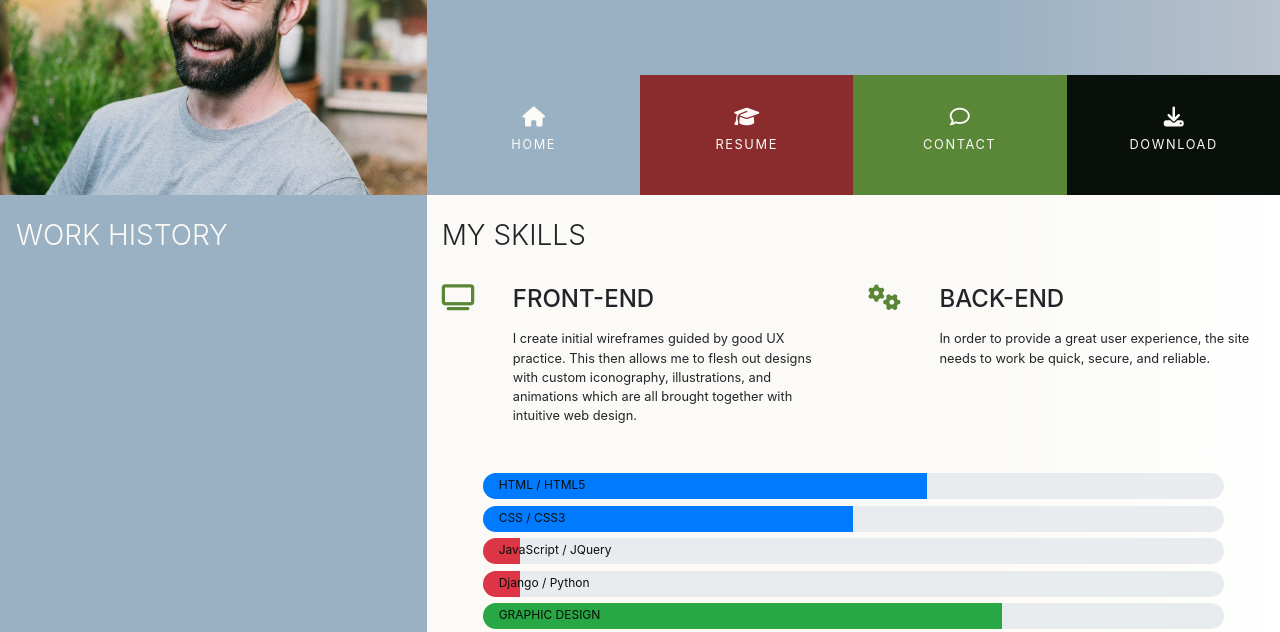
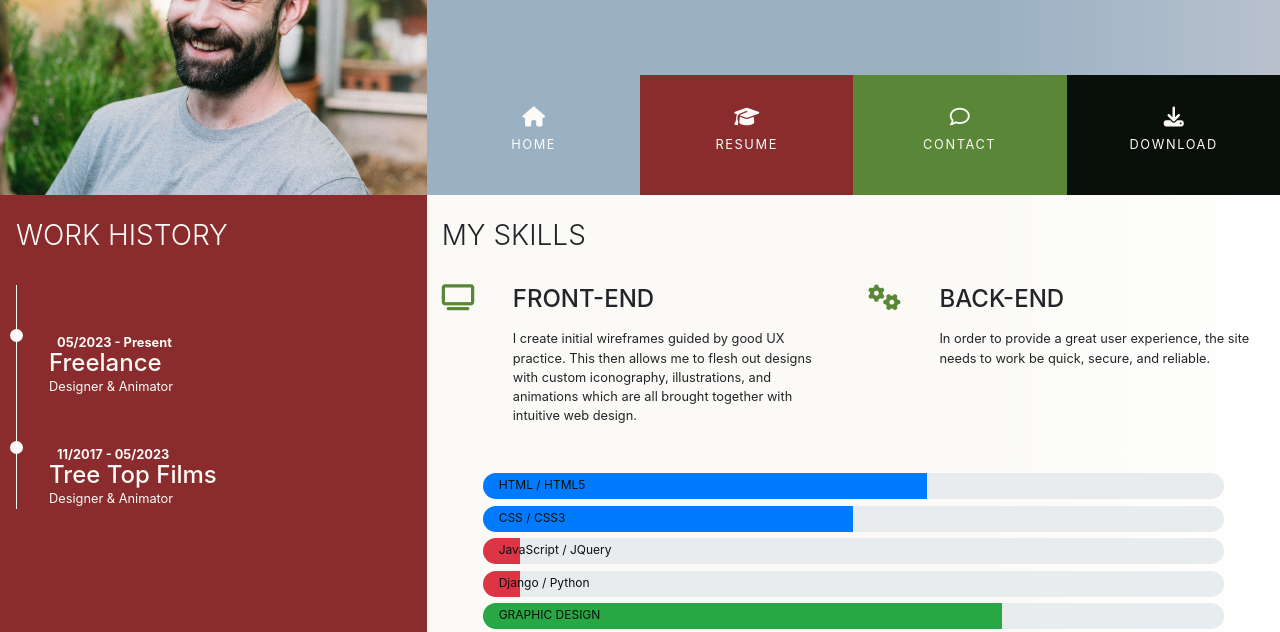
Before and after one commit to Johan-Hennius/ucd-resume, a plain HTML site: page resume.html in a window 1280 px wide. Shown: the part 165-797 px from the top of the page. Drawn offline with nearby package versions, Linux system fonts and the light colour scheme.

Commit message:
Add work history content

```diff
--- a/assets/css/style.css
+++ b/assets/css/style.css
@@ -36,6 +36,10 @@
 
 .bg-color-personal-info {
   background-color: var(--l-greyblue-color);
+}
+
+.bg-color-work-history {
+  background-color: var(--red-color);
 }
 
 .ui-menu-color-home {
@@ -327,3 +331,49 @@ footer {
   color: var(--black-color);
   margin-top: .75rem;
 }
+
+/*---------------------------------------------------------Work history*/
+
+.history-heading {
+  margin-bottom: 2rem;
+}
+
+.timeline-item {
+  padding: 4rem 2rem 0rem 2rem;
+  position: relative;
+  color: var(--white-color);
+  border-left: 1px solid var(--white-color);
+}
+
+.timeline-item p {
+  padding: 0;
+  margin: 0;
+}
+
+.timeline-item:before {
+  content: attr(data-dates);
+  position: absolute;
+  left: 2.5rem;
+  top: 3rem;
+  display: block;
+  font-weight: 700;
+  font-size: .8rem;
+  padding: 0;
+  margin: 0;
+}
+
+.timeline-item:after {
+  width: .8rem;
+  height: .8rem;
+  display: block;
+  top: 2.8rem;
+  position: absolute;
+  left: -.45rem;
+  border-radius: .8rem;
+  content: '';
+  background-color: var(--white-color);
+}
+
+.history-items {
+  margin-bottom: 2 rem;
+}
--- a/resume.html
+++ b/resume.html
@@ -60,12 +60,22 @@
 
     <section class="container-fluid">
         <div class="row">
-            <div class="col-md-4 bg-color-personal-info section-column">
+            <div class="col-md-4 bg-color-work-history section-column">
                 <div class="row">
                     <div class="col-12">
-                        <h3 class="section-heading section-heading-white uppercase">
+                        <h3 class="section-heading section-heading-white history-heading uppercase">
                             Work History
                         </h3>
+                    </div>
+                </div>
+                <div class="history-items">
+                    <div class="timeline-item" data-dates="05/2023 - Present">
+                        <h4>Freelance</h4>
+                        <p>Designer & Animator</p>
+                    </div>
+                    <div class="timeline-item" data-dates="11/2017 - 05/2023">
+                        <h4>Tree Top Films</h4>
+                        <p>Designer & Animator</p>
                     </div>
                 </div>
             </div>
@@ -88,7 +98,9 @@
                                     Front-end
                                 </h4>
                                 <p>
-                                    I create initial wireframes guided by good UX practice. This then allows me to flesh out designs with custom iconography, illustrations, and animations which are all brought together with intuitive web design.
+                                    I create initial wireframes guided by good UX practice. This then allows me to flesh
+                                    out designs with custom iconography, illustrations, and animations which are all
+                                    brought together with intuitive web design.
                                 </p>
                             </div>
 
@@ -104,7 +116,8 @@
                                     Back-end
                                 </h4>
                                 <p>
-                                    In order to provide a great user experience, the site needs to work be quick, secure, and reliable.
+                                    In order to provide a great user experience, the site needs to work be quick,
+                                    secure, and reliable.
                                 </p>
                             </div>
 
```
